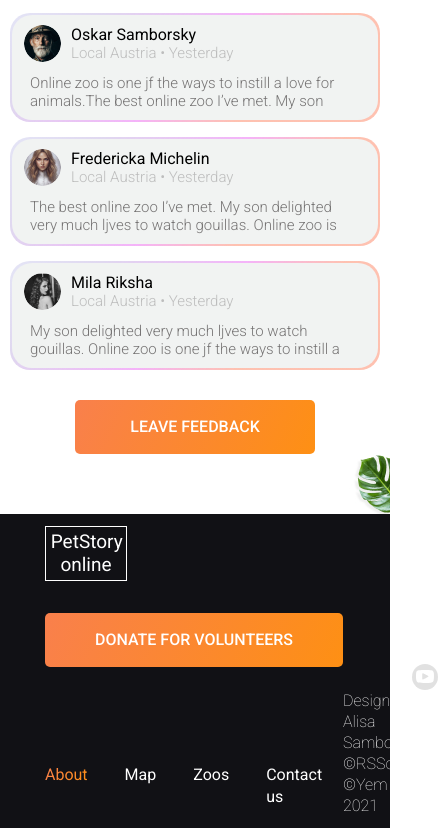
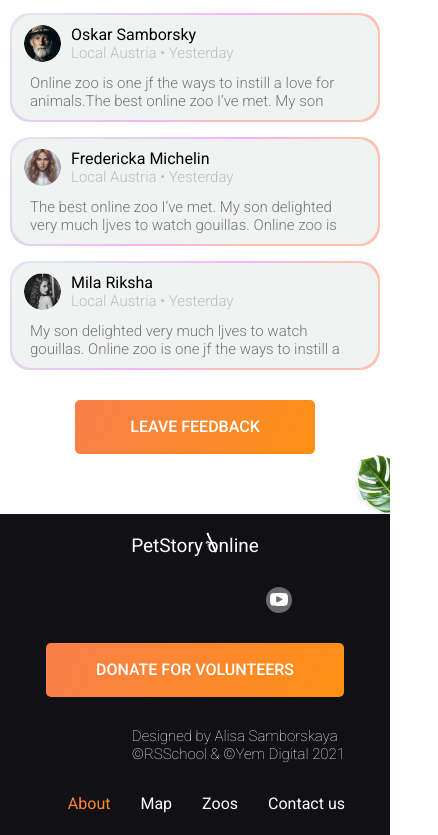
Before and after one commit to job356/online-zoo, a website: page pages/main/index.html in a window 390 px wide. Shown: the part 3546-4381 px from the top of the page, 438 px wide, since content can reach past the window. Drawn offline with Linux system fonts and the light colour scheme.

Commit message:
feat: add responsive to footer section

```diff
--- a/pages/main/index.html
+++ b/pages/main/index.html
@@ -368,6 +368,35 @@
                     </p>
                 </div>
             </div>
+            <div class="footer-column_mobile">
+                <div class="footer-logo">
+                    <a class="logo" href="#">
+                        <h1 class="logo__title_mobile">PetStory online</h1>
+                        <object class="logo__svg_mobile" data="/assets/icons/bamboo-logo.svg" type="image/svg+xml"></object>
+                    </a>
+                </div>
+                <div class="social-media">
+                    <a class="social-media__link facebook-icon_tablet" href=""></a>
+                    <a class="social-media__link twitter-icon_tablet" href=""></a>
+                    <a class="social-media__link instagram-icon_tablet" href=""></a>
+                    <a class="social-media__link you-tube-icon_tablet" href=""></a>
+                </div>
+                <form action="/pages/donate/index.html">
+                    <button class="button button_donate">donate for volunteers</button>
+                </form>
+                <p class="footer-copirights">
+                    Designed by Alisa Samborskaya<br>
+                    ©RSSchool & ©Yem Digital 2021
+                </p>
+                <nav class="footer-navigation">
+                    <ul class="navigation navigation_footer">
+                        <li><a class="navigation__item_inactive" href="#">About</a></li>
+                        <li><a class="navigation__item" href="#">Map</a></li>
+                        <li><a class="navigation__item" href="#">Zoos</a></li>
+                        <li><a class="navigation__item" href="#">Contact us</a></li>
+                    </ul>
+                </nav>
+            </div>
         </div>
     </footer>
 </body>
--- a/pages/main/sass/base/_logo.scss
+++ b/pages/main/sass/base/_logo.scss
@@ -30,6 +30,15 @@ h1 {
     border: 1.18841px solid #FFFFFF;
 }
 
+.logo__title_mobile {
+    @include font ($size: 1.90145rem, $weight:400, $height: 2.3rem);
+    margin: 0px;
+    padding: 0px;
+    text-align: center;
+    color: $color-light;
+    border: none;
+}
+
 .logo__svg {
     position: absolute;
     left: 11.13px;
@@ -49,10 +58,25 @@ h1 {
     }
 }
 
+.logo__svg_mobile {
+    display: none;
+    @include media-mobile {
+        display: inline-block;
+        position: absolute;
+        top: -2px;
+        left: 74px;
+    }
+}
+
+
 .footer-logo {
     width: 82px;
     padding-bottom: 68px;
     @include media-tablet {
         padding-bottom: 32px;
     }
+    @include media-mobile {
+        width: 128px;
+        padding-bottom: 0px;
+    }
 }
--- a/pages/main/sass/components/_navigation.scss
+++ b/pages/main/sass/components/_navigation.scss
@@ -16,6 +16,9 @@
     }
     @include media-tablet {
         gap: 37px;
+    }
+    @include media-mobile {
+        gap: 30px;
     }
 }
 
@@ -52,4 +55,7 @@
         position: static;
         padding-top: 97px;
     }
+    @include media-mobile {
+        padding: 0px;
+    }
 }
--- a/pages/main/sass/layouts/_columns.scss
+++ b/pages/main/sass/layouts/_columns.scss
@@ -88,4 +88,17 @@
         display: flex;
         justify-content: space-between;
     }
+    @include media-mobile {
+        display: none;
+    }
 }
+
+.footer-column_mobile {
+    display: none;
+    @include media-mobile {
+        display: flex;
+        flex-direction: column;
+        align-items: center;
+        gap: 30px;
+    }
+}
--- a/pages/main/sass/layouts/_footer.scss
+++ b/pages/main/sass/layouts/_footer.scss
@@ -10,6 +10,9 @@
     @include media-tablet {
         padding: 12px 20px;
     }
+    @include media-mobile {
+        padding: 20px 10px;
+    }
 }
 
 .social-media {
@@ -20,6 +23,10 @@
     @include media-tablet {
         gap: 20px;
         padding-top: 0px;
+    }
+    @include media-mobile {
+        flex-direction: row;
+        gap: 30px;
     }
 }
 
@@ -65,6 +72,9 @@
     color: $color-light;
     margin: 0px;
     align-self: flex-end;
+    @include media-mobile {
+        @include font ($size: 1.5rem, $weight: 100, $height: 1.8rem);
+    }
 }
 
 .footer-social_tablet {
```
Also changed, not shown: pages/main/sass/style.css, 1 other file.
